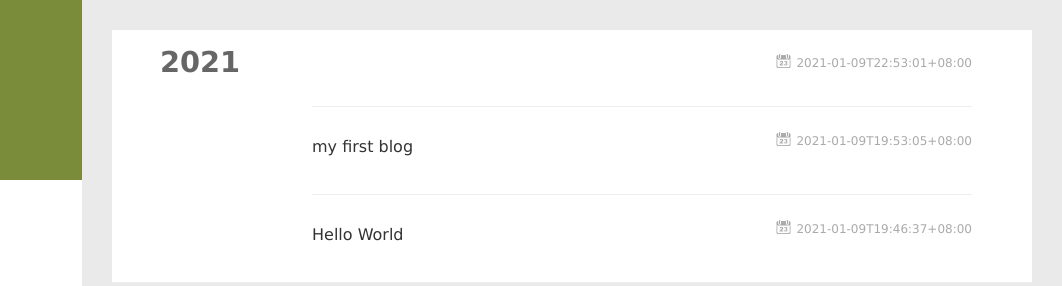
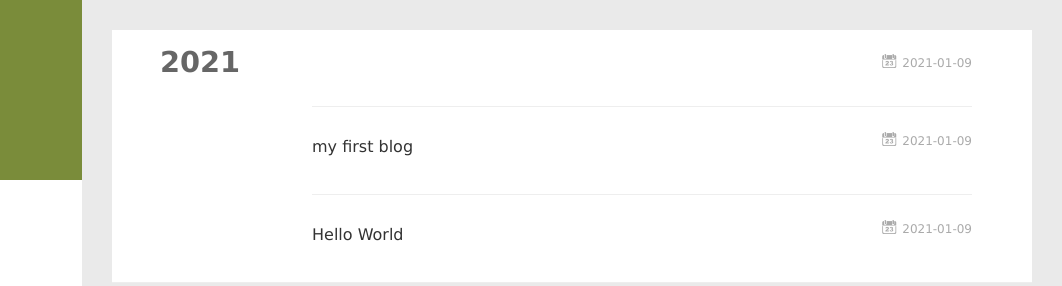
Before and after one commit to easonmolen101/easonmolen101.github.io, a plain HTML site: page archives/2021/01/index.html in a window 1280 px wide. Shown: the top 286 px of the page, 218-1280 px from the left. Drawn offline with Linux system fonts and the light colour scheme; no server answers.

Commit message:
Site updated: 2021-01-11 21:31:56

```diff
--- a/archives/2021/01/index.html
+++ b/archives/2021/01/index.html
@@ -171,7 +171,7 @@
     <header class="archive-article-header">
       	<div class="article-meta">
 	      	<a href="/2021/01/09/%E6%96%B0%E5%BB%BA%E6%96%87%E6%9C%AC%E6%96%87%E6%A1%A3/" class="archive-article-date">
-  	<time datetime="2021-01-09T14:53:01.829Z" itemprop="datePublished"><i class="icon-calendar icon"></i>2021-01-09T22:53:01+08:00</time>
+  	<time datetime="2021-01-09T14:53:01.829Z" itemprop="datePublished"><i class="icon-calendar icon"></i>2021-01-09</time>
 </a>
         </div>
 
@@ -192,7 +192,7 @@
     <header class="archive-article-header">
       	<div class="article-meta">
 	      	<a href="/2021/01/09/my-first-blog/" class="archive-article-date">
-  	<time datetime="2021-01-09T11:53:05.000Z" itemprop="datePublished"><i class="icon-calendar icon"></i>2021-01-09T19:53:05+08:00</time>
+  	<time datetime="2021-01-09T11:53:05.000Z" itemprop="datePublished"><i class="icon-calendar icon"></i>2021-01-09</time>
 </a>
         </div>
 
@@ -219,7 +219,7 @@
     <header class="archive-article-header">
       	<div class="article-meta">
 	      	<a href="/2021/01/09/hello-world/" class="archive-article-date">
-  	<time datetime="2021-01-09T11:46:37.670Z" itemprop="datePublished"><i class="icon-calendar icon"></i>2021-01-09T19:46:37+08:00</time>
+  	<time datetime="2021-01-09T11:46:37.670Z" itemprop="datePublished"><i class="icon-calendar icon"></i>2021-01-09</time>
 </a>
         </div>
 
```
Also changed, not shown: 2021/01/09/hello-world/index.html (+1 -1 lines), 2021/01/09/my-first-blog/index.html (+1 -1 lines), archives/2021/index.html (+3 -3 lines), archives/index.html (+3 -3 lines), index.html (+2 -2 lines).
